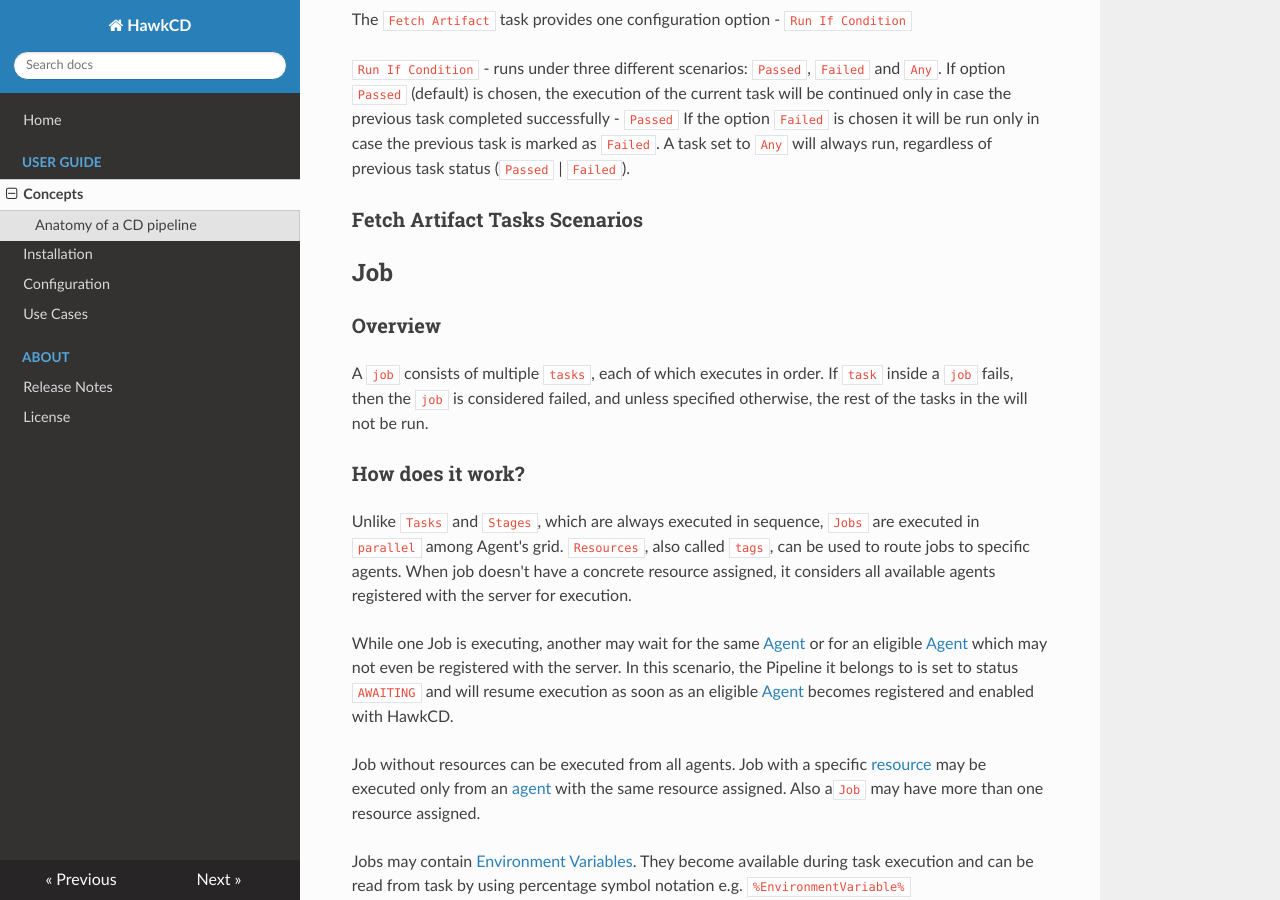
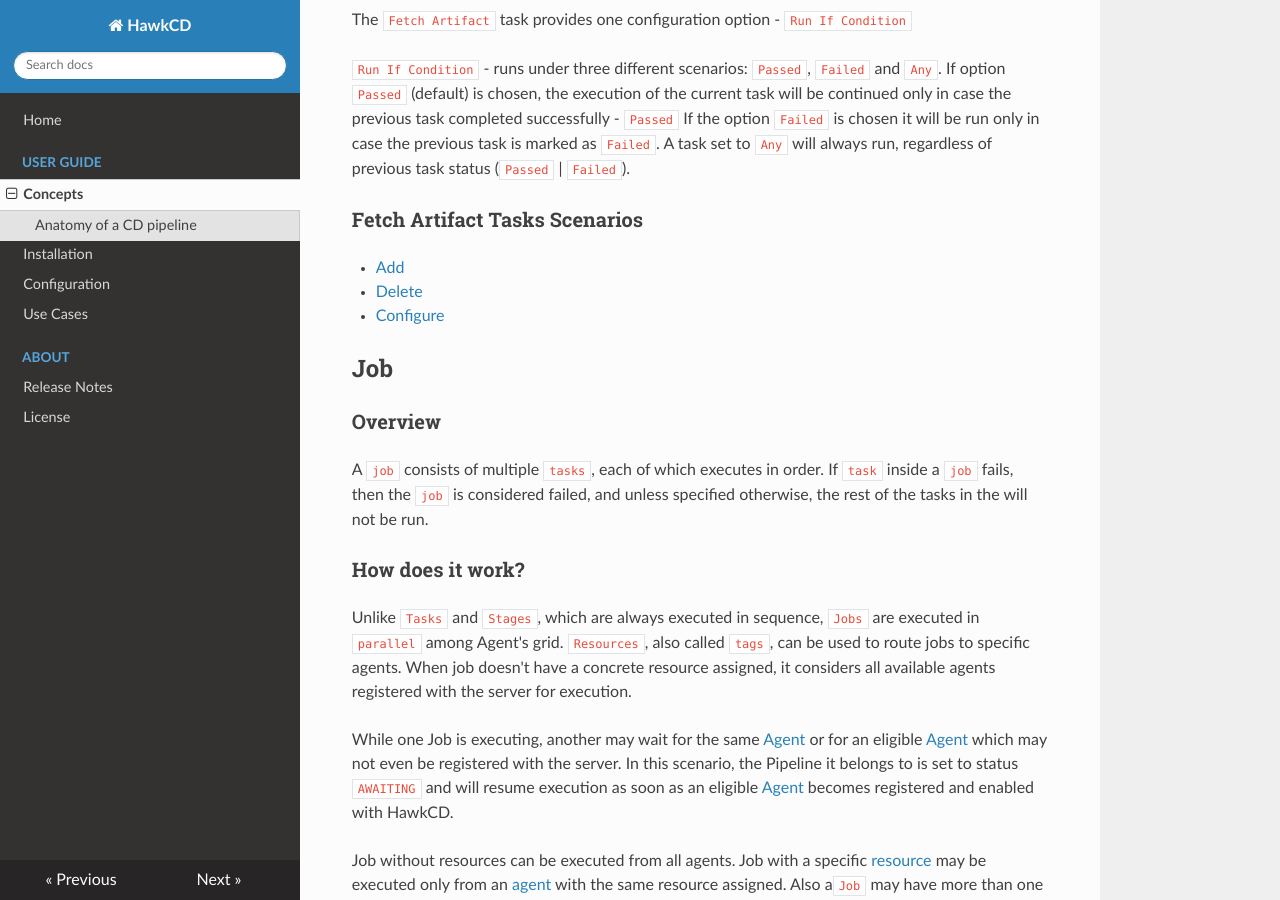
Before and after one commit to rndsolutions/docs.hawkcd.io, an MkDocs documentation site: the page built from docs/concepts/index.md, in a window 1280 px wide and 900 px high, scrolled down 5262 px. Built offline with MkDocs 1.6.1, drawn with Linux system fonts in a browser that asks for light colours; nearby versions of some CDN libraries; old or Windows-style settings are respelled for this version of MkDocs.

Commit message:
added tasks scenarios

```diff
--- a/docs/concepts/index.md
+++ b/docs/concepts/index.md
@@ -176,6 +176,11 @@ The ``Fetch Artifact`` task provides one configuration option - ``Run If Conditi
 
 ### Fetch Artifact Tasks Scenarios
 
+* [Add ](/configuration/#)
+* [Delete ](/configuration/#)
+* [Configure](/configuration/#)
+
+
 
 Job
 -----
```
